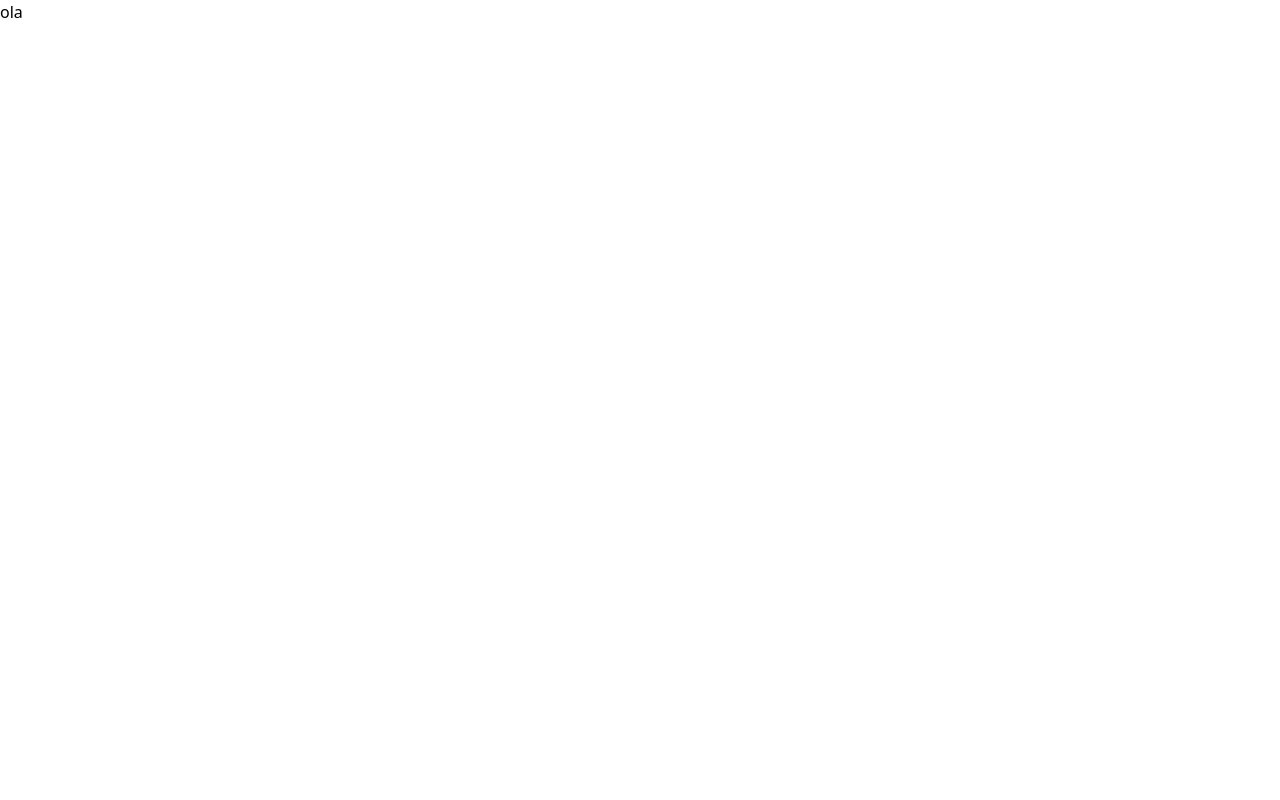
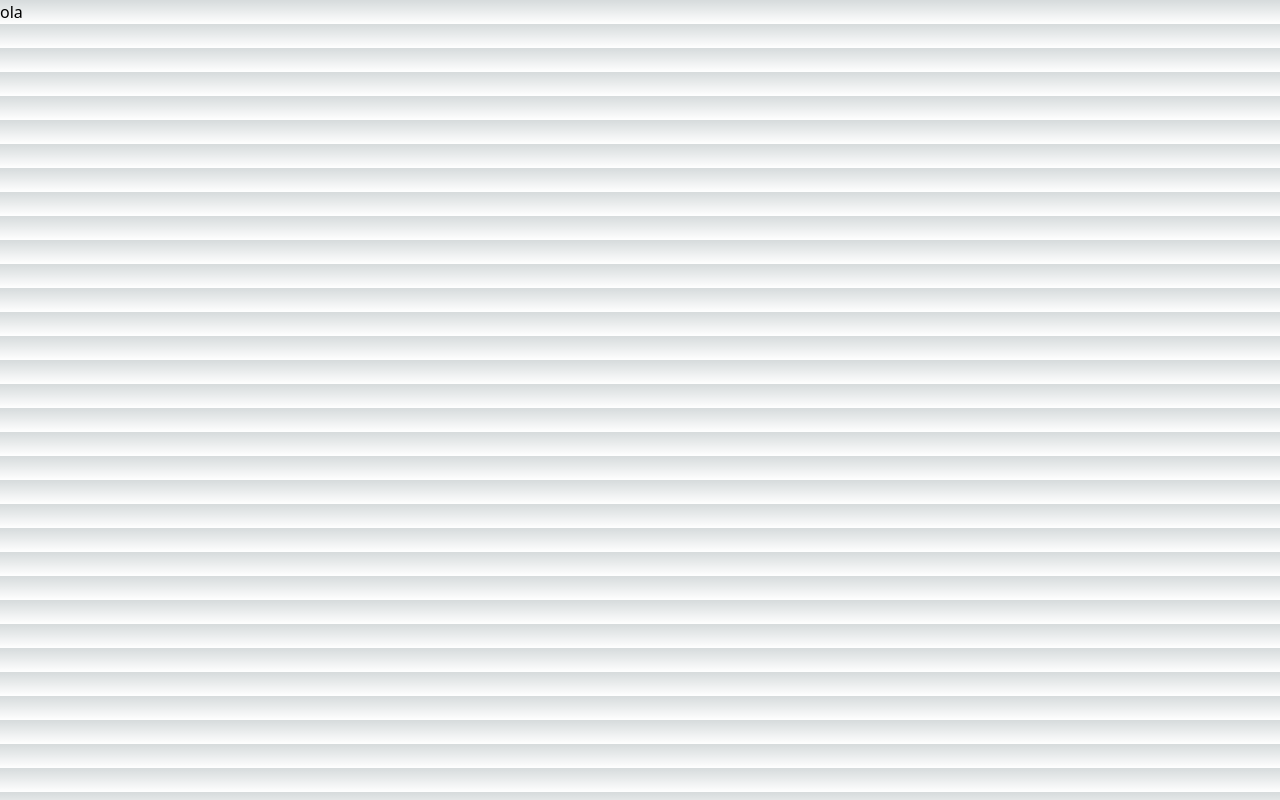
Before and after one commit to rafael-campos/SiteCasamento, a Next.js app: page / in a window 1280 px wide. Built offline with nearby package versions, Linux system fonts and the light colour scheme.

Commit message:
projeto inicial configurado

```diff
--- a/package.json
+++ b/package.json
@@ -1,5 +1,5 @@
 {
-  "name": "sitecasamento",
+  "name": "casamentoi",
   "version": "0.1.0",
   "private": true,
   "scripts": {
--- a/styles/globals.css
+++ b/styles/globals.css
@@ -1,3 +1,33 @@
 @tailwind base;
 @tailwind components;
 @tailwind utilities;
+
+:root {
+  --foreground-rgb: 0, 0, 0;
+  --background-start-rgb: 214, 219, 220;
+  --background-end-rgb: 255, 255, 255;
+}
+
+@media (prefers-color-scheme: dark) {
+  :root {
+    --foreground-rgb: 255, 255, 255;
+    --background-start-rgb: 0, 0, 0;
+    --background-end-rgb: 0, 0, 0;
+  }
+}
+
+body {
+  color: rgb(var(--foreground-rgb));
+  background: linear-gradient(
+      to bottom,
+      transparent,
+      rgb(var(--background-end-rgb))
+    )
+    rgb(var(--background-start-rgb));
+}
+
+@layer utilities {
+  .text-balance {
+    text-wrap: balance;
+  }
+}
```
Also changed, not shown: pages/index.tsx (+3 -5 lines), 1 other file (tests, documents, lock files or other folders).
